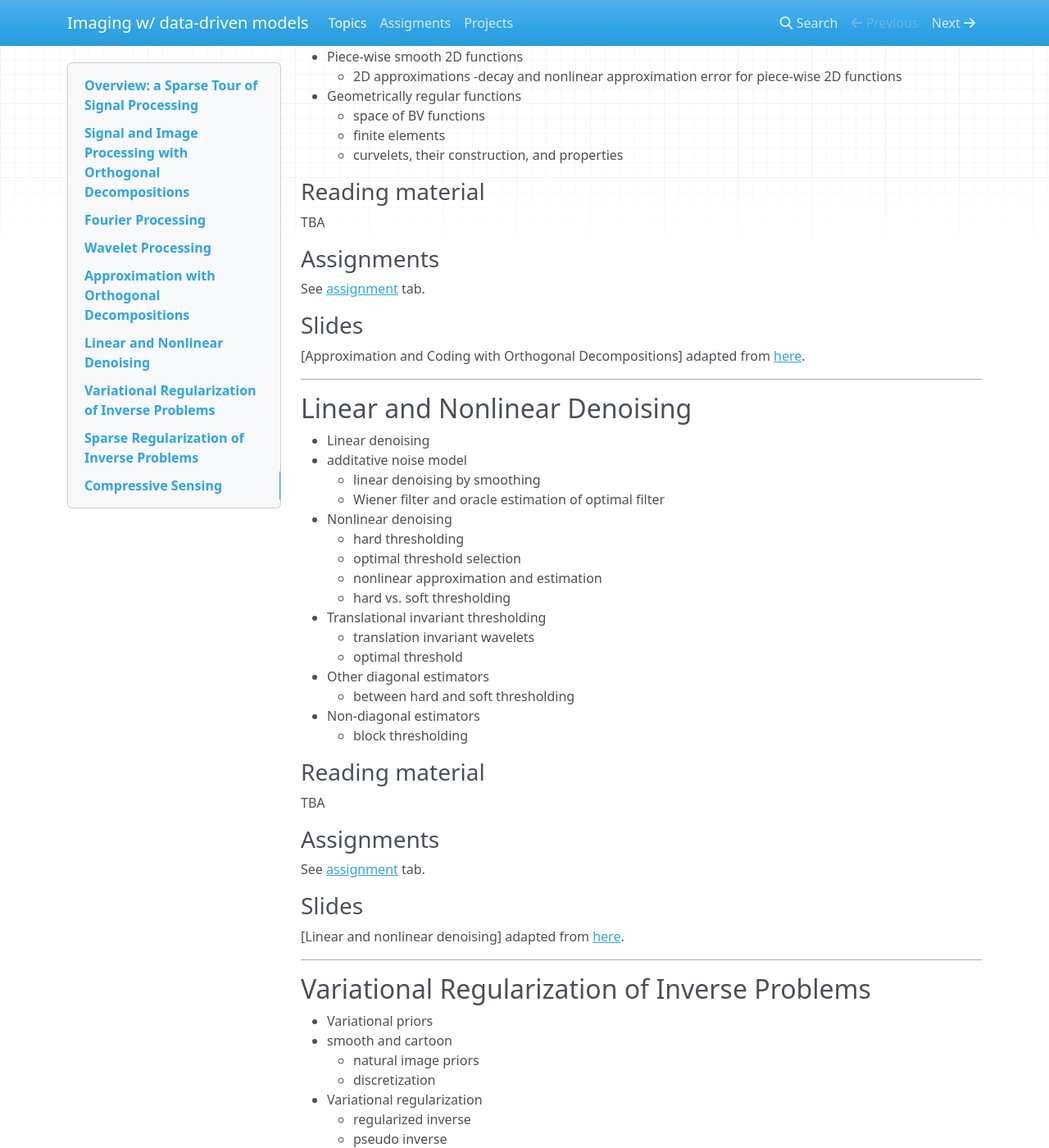
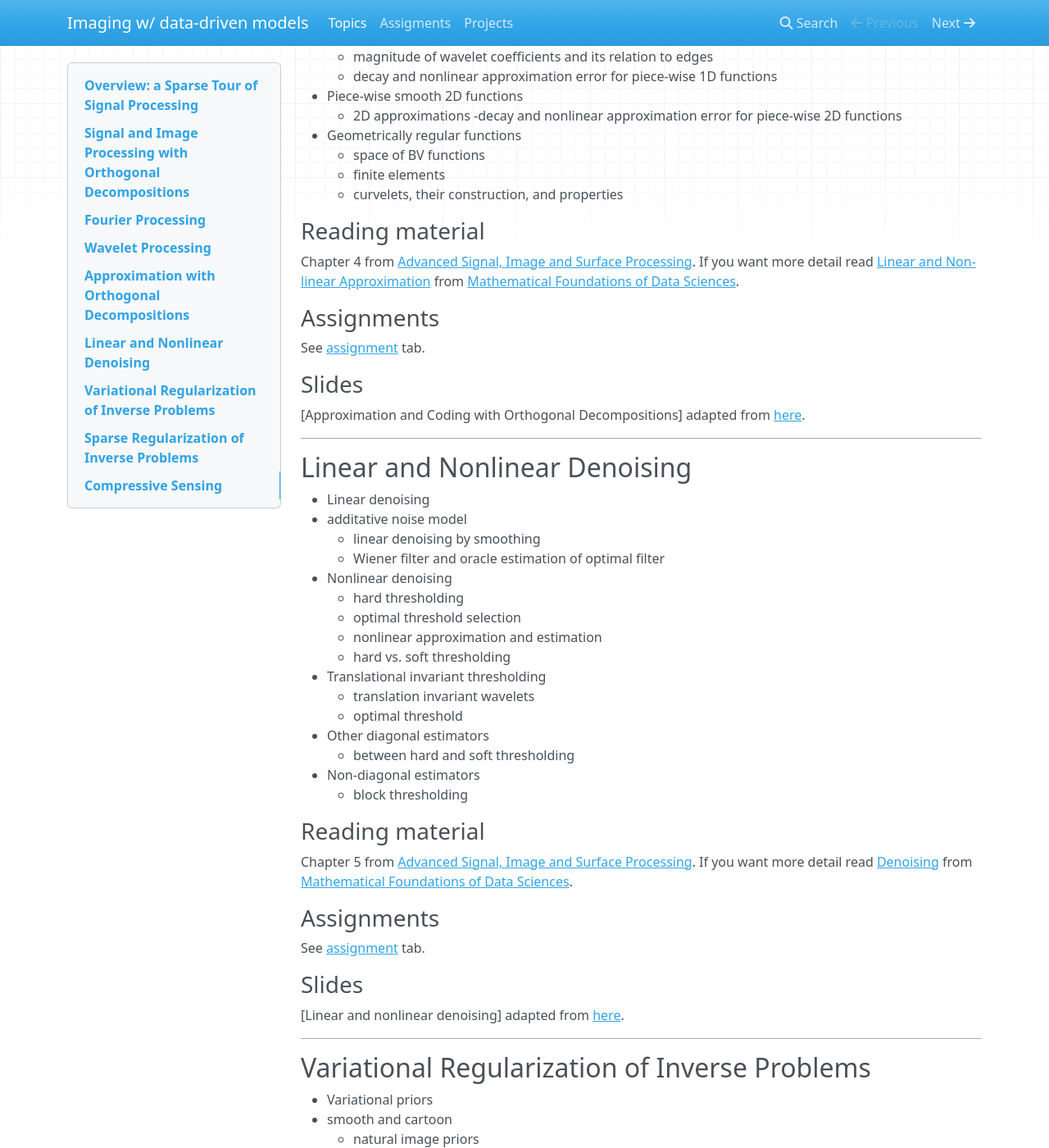
Before and after one commit to flexie/CSE-8803, an MkDocs documentation site: the page built from docs/outline.md, in a window 1280 px wide and 1400 px high, scrolled down 2194 px. Shown: the whole window at 82% size. Built offline with MkDocs 1.6.1, drawn with Linux system fonts in a browser that asks for light colours; nearby versions of some CDN libraries; old or Windows-style settings are respelled for this version of MkDocs; some of the changed text lies outside the part shown.

Commit message:
Updated reading and assigments

```diff
--- a/docs/outline.md
+++ b/docs/outline.md
@@ -41,11 +41,12 @@
 
 ### Reading material
 
-Chapter 2 from [Advanced Signal, Image and Surface Processing]
+Chapter 2 from [Advanced Signal, Image and Surface Processing]. If you want more detail read [Fourier Transforms] from [Mathematical Foundations of Data Sciences].
 
+[Fourier Transforms]:https://mathematical-tours.github.io/book-sources/chapters-pdf/fourier.pdf
+[Mathematical Foundations of Data Sciences]:https://mathematical-tours.github.io/book/
 [Advanced Signal, Image and Surface Processing]:https://www.dropbox.com/s/5pd1nec1cf7e2b4/AdvancedSignalProcessingNew.pdf?dl=0
 ### Assignments
-
 See [assignment](homework.md) tab.
 
 ### Slides
@@ -78,8 +79,9 @@
 	- fast 2D wavelet transform
 
 ###Reading material
-Chapter 3 from [Advanced Signal, Image and Surface Processing]
+Chapter 3 from [Advanced Signal, Image and Surface Processing]. If you want more detail read [Wavelets] from [Mathematical Foundations of Data Sciences].
 
+[Wavelets]:https://mathematical-tours.github.io/book/
 
 ###Assignments
 See [assignment](homework.md) tab.
@@ -114,8 +116,9 @@
 	- curvelets, their construction, and properties
 
 ### Reading material
-TBA
+Chapter 4 from [Advanced Signal, Image and Surface Processing]. If you want more detail read [Linear and Non-linear Approximation] from [Mathematical Foundations of Data Sciences].
 
+[Linear and Non-linear Approximation]:https://mathematical-tours.github.io/book-sources/chapters-pdf/approximation.pdf
 ###Assignments
 
 See [assignment](homework.md) tab.
@@ -145,7 +148,9 @@
 	- block thresholding
 
 ### Reading material
-TBA
+Chapter 5 from [Advanced Signal, Image and Surface Processing]. If you want more detail read [Denoising] from [Mathematical Foundations of Data Sciences].
+
+[Denoising]:https://mathematical-tours.github.io/book-sources/chapters-pdf/denoising.pdf
 
 ### Assignments
 See [assignment](homework.md) tab.
@@ -169,7 +174,9 @@
 - Example from tomography with the Radon transform
 
 ###Reading material
-TBA
+Chapter 6 from [Advanced Signal, Image and Surface Processing]. If you want more detail read [Variational Priors and Regularization] from [Mathematical Foundations of Data Sciences].
+
+[Variational Priors and Regularization]:https://mathematical-tours.github.io/book-sources/chapters-pdf/variational-priors.pdf
 
 ### Assignments
 See [assignment](homework.md) tab.
@@ -197,8 +204,10 @@
 - Iterative soft thresholding
 
 ### Reading material
-TBA
+Chapter 7 from [Advanced Signal, Image and Surface Processing]. If you want more detail read [Inverse Problems] and [Sparse Regularization] from [Mathematical Foundations of Data Sciences].
 
+[Inverse Problems]:https://mathematical-tours.github.io/book-sources/chapters-pdf/inverse-problems.pdf
+[Sparse Regularization]:https://mathematical-tours.github.io/book-sources/chapters-pdf/sparse-regularization.pdf
 Assignments
 See [assignment](homework.md) tab.
 
@@ -232,6 +241,10 @@
 ### Assignments
 See [assignment](homework.md) tab.
 
+### Reading material
+[Compressive Sensing Chapter] from [Mathematical Foundations of Data Sciences].
+
+[Compressive Sensing Chapter]:https://mathematical-tours.github.io/book-sources/chapters-pdf/compressed-sensing.pdf
 ### Slides
 [Compressive Sensing] adapted from [here].
 
```
Also changed, not shown: docs/homework.md (+1 -1 lines).
